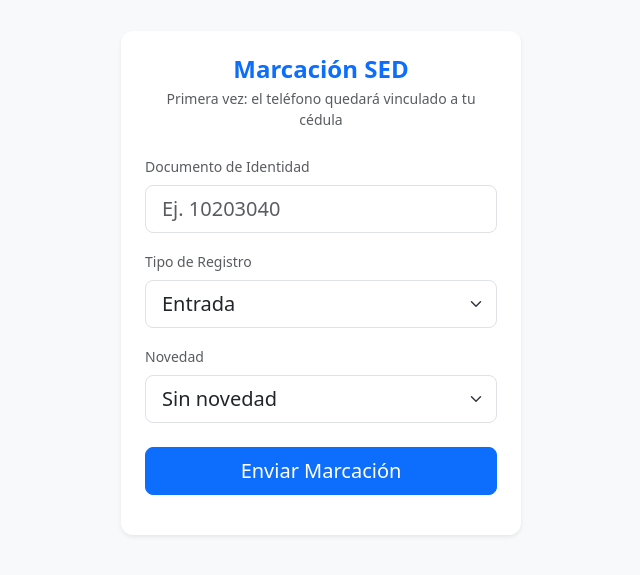
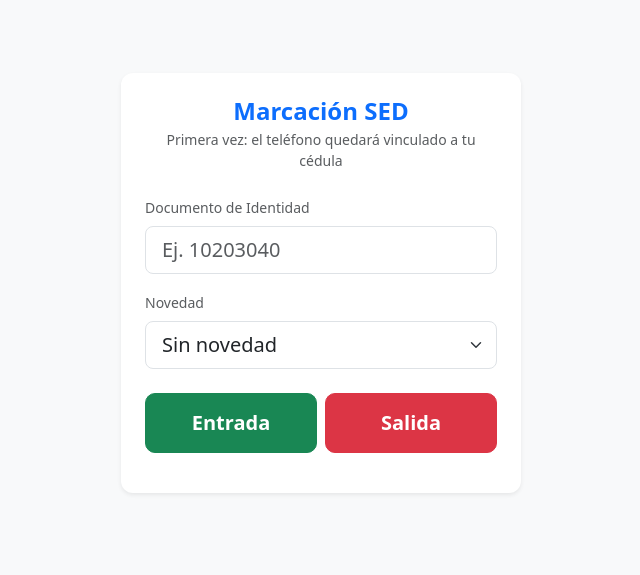
Before and after one commit to JohnNicholls2/asistencia-sed, a plain HTML site: page index.html in a window 1280 px wide. Shown: the part 117-692 px from the top of the page, without its empty margins (319-959 px from the left). Drawn offline with nearby package versions, Linux system fonts and the light colour scheme.

Commit message:
Separar botones de entrada y salida

```diff
--- a/index.html
+++ b/index.html
@@ -9,6 +9,7 @@
     body { background-color: #f8f9fa; }
     .card { border-radius: 12px; border: none; }
     input[readonly] { background-color: #e9ecef !important; cursor: not-allowed; font-weight: bold; color: #495057; }
+    .btn-marcacion { padding: 14px; font-weight: 600; border-radius: 10px; }
   </style>
 </head>
 <body class="d-flex align-items-center justify-content-center vh-100 px-3">
@@ -22,14 +23,6 @@
       <input type="number" id="cedula" class="form-control form-control-lg" placeholder="Ej. 10203040" required>
     </div>
 
-    <div class="mb-3">
-      <label class="form-label text-muted small">Tipo de Registro</label>
-      <select id="tipo" class="form-select form-select-lg">
-        <option value="Entrada">Entrada</option>
-        <option value="Salida">Salida</option>
-      </select>
-    </div>
-
     <div class="mb-4">
       <label class="form-label text-muted small">Novedad</label>
       <select id="novedad" class="form-select form-select-lg">
@@ -39,9 +32,19 @@
       </select>
     </div>
 
-    <button id="btnRegistrar" class="btn btn-primary btn-lg w-100" onclick="procesarRegistro()">
-      Enviar Marcación
-    </button>
+    <!-- Botones de Entrada y Salida -->
+    <div class="row g-2">
+      <div class="col-6">
+        <button id="btnEntrada" class="btn btn-success btn-lg w-100 btn-marcacion" onclick="procesarRegistro('Entrada')">
+          Entrada
+        </button>
+      </div>
+      <div class="col-6">
+        <button id="btnSalida" class="btn btn-danger btn-lg w-100 btn-marcacion" onclick="procesarRegistro('Salida')">
+          Salida
+        </button>
+      </div>
+    </div>
 
     <div id="mensaje" class="mt-3 text-center fw-bold"></div>
 
@@ -94,6 +97,11 @@
       aplicarEstadoBloqueo();
     });
 
+    function toggleBotones(estadoDeshabilitado) {
+      document.getElementById('btnEntrada').disabled = estadoDeshabilitado;
+      document.getElementById('btnSalida').disabled = estadoDeshabilitado;
+    }
+
     function aplicarEstadoBloqueo() {
       const cedulaGuardada = localStorage.getItem(STORAGE_KEY);
       const inputCedula = document.getElementById('cedula');
@@ -122,7 +130,6 @@
         inputPin.value = '';
         errorPin.classList.add('d-none');
 
-        // Cerrar el modal
         const modalEl = document.getElementById('modalDesvincular');
         const modalInstance = bootstrap.Modal.getInstance(modalEl);
         modalInstance.hide();
@@ -149,11 +156,9 @@
       return Math.round(R * c);
     }
 
-    async function procesarRegistro() {
+    async function procesarRegistro(tipoMarcacion) {
       const cedula = document.getElementById('cedula').value.trim();
-      const tipo = document.getElementById('tipo').value;
       const novedad = document.getElementById('novedad').value;
-      const btn = document.getElementById('btnRegistrar');
       const mensaje = document.getElementById('mensaje');
 
       if (!cedula) {
@@ -161,12 +166,12 @@
         return;
       }
 
-      btn.disabled = true;
-      mensaje.innerHTML = '<span class="text-primary spinner-border spinner-border-sm" role="status"></span> Validando ubicación...';
+      toggleBotones(true);
+      mensaje.innerHTML = `<span class="text-primary spinner-border spinner-border-sm" role="status"></span> Validando ubicación para ${tipoMarcacion}...`;
 
       if (!navigator.geolocation) {
         mensaje.innerHTML = '<span class="text-danger">Tu navegador no soporta GPS.</span>';
-        btn.disabled = false;
+        toggleBotones(false);
         return;
       }
 
@@ -178,15 +183,15 @@
 
         if (distancia > RADIO_PERMITIDO_METROS) {
           mensaje.innerHTML = `<span class="text-danger">Estás a ${distancia} metros de la sede. Debes estar dentro del rango de ${RADIO_PERMITIDO_METROS}m.</span>`;
-          btn.disabled = false;
+          toggleBotones(false);
           return;
         }
 
-        mensaje.innerHTML = '<span class="text-primary spinner-border spinner-border-sm" role="status"></span> Guardando registro...';
+        mensaje.innerHTML = `<span class="text-primary spinner-border spinner-border-sm" role="status"></span> Guardando ${tipoMarcacion.toLowerCase()}...`;
 
         const payload = {
           cedula: cedula,
-          tipo: tipo,
+          tipo: tipoMarcacion,
           novedad: novedad,
           latitud: lat,
           longitud: lon,
@@ -196,7 +201,7 @@
         try {
           const response = await fetch(WEBHOOK_URL, {
             method: 'POST',
-            headers: { 'Content-Type': 'text/plain' }, // <- El truco del CORS
+            headers: { 'Content-Type': 'text/plain' },
             body: JSON.stringify(payload)
           });
 
@@ -205,7 +210,7 @@
               localStorage.setItem(STORAGE_KEY, cedula);
               aplicarEstadoBloqueo();
             }
-            mensaje.innerHTML = '<span class="text-success">¡Marcación exitosa!</span>';
+            mensaje.innerHTML = `<span class="text-success">¡${tipoMarcacion} registrada con éxito!</span>`;
           } else {
             mensaje.innerHTML = '<span class="text-danger">Error del servidor al guardar.</span>';
           }
@@ -214,14 +219,14 @@
             localStorage.setItem(STORAGE_KEY, cedula);
             aplicarEstadoBloqueo();
           }
-          mensaje.innerHTML = '<span class="text-success">¡Marcación enviada!</span>';
+          mensaje.innerHTML = `<span class="text-success">¡${tipoMarcacion} enviada!</span>`;
         }
 
-        setTimeout(() => { btn.disabled = false; }, 3000);
+        setTimeout(() => { toggleBotones(false); }, 3000);
 
       }, (err) => {
         mensaje.innerHTML = '<span class="text-danger">Debes permitir el acceso a tu ubicación (GPS) para poder marcar.</span>';
-        btn.disabled = false;
+        toggleBotones(false);
       }, { enableHighAccuracy: true, timeout: 10000 });
     }
   </script>
```
